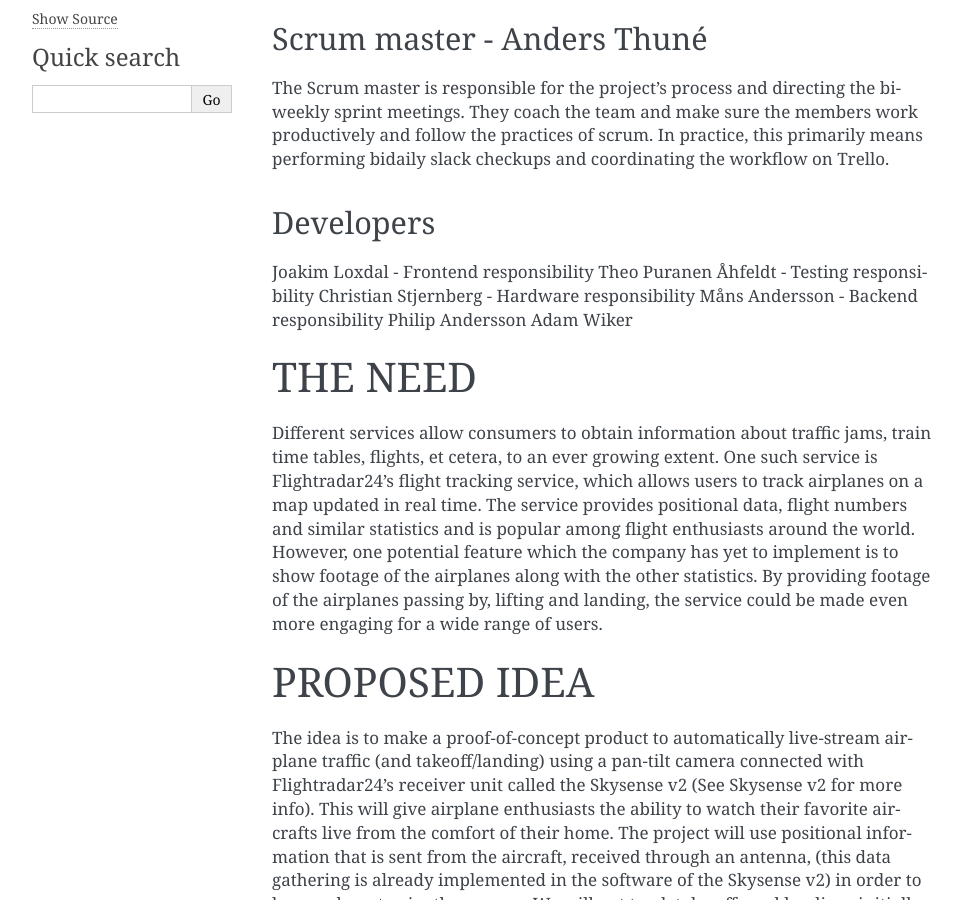
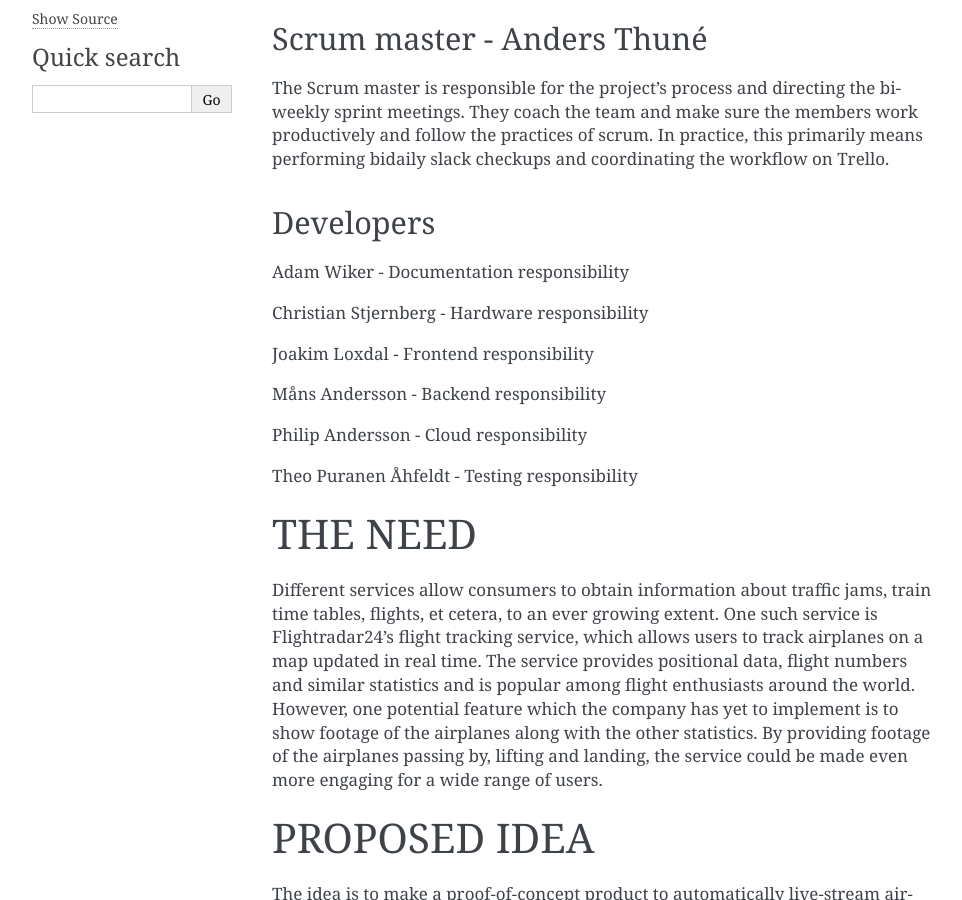
Before and after one commit to aathn/mvk18, a Sphinx documentation site: the page built from docs/source/introduction.rst, in a window 1280 px wide and 900 px high, scrolled down 331 px. Shown: the whole window, without its empty margins (148-1110 px from the left). Built offline with Sphinx 7.4.7, drawn with Linux system fonts in a browser that asks for light colours; formulas are drawn with MathJax 3.

Commit message:
Specify team roles

```diff
--- a/docs/source/introduction.rst
+++ b/docs/source/introduction.rst
@@ -24,12 +24,18 @@
 Developers
 ----------
 
+Adam Wiker - Documentation responsibility
+
+Christian Stjernberg - Hardware responsibility
+
 Joakim Loxdal - Frontend responsibility
+
+Måns Andersson - Backend responsibility
+
+Philip Andersson - Cloud responsibility
+
 Theo Puranen Åhfeldt - Testing responsibility
-Christian Stjernberg - Hardware responsibility
-Måns Andersson - Backend responsibility
-Philip Andersson
-Adam Wiker
+
 
 ==========
  THE NEED
```
